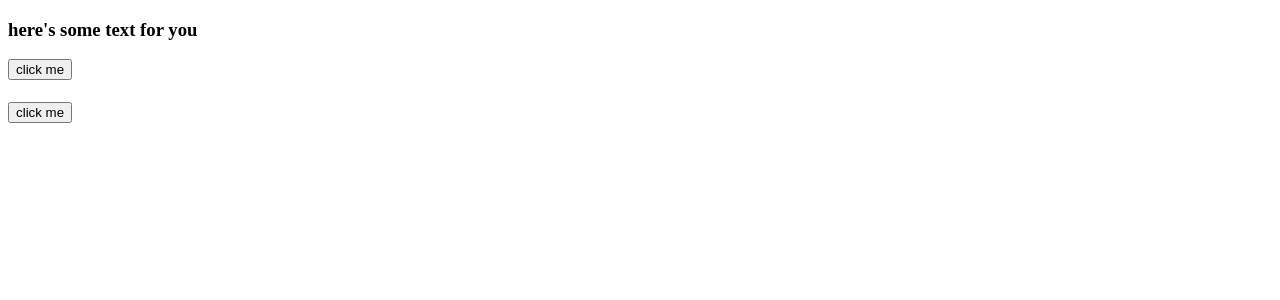
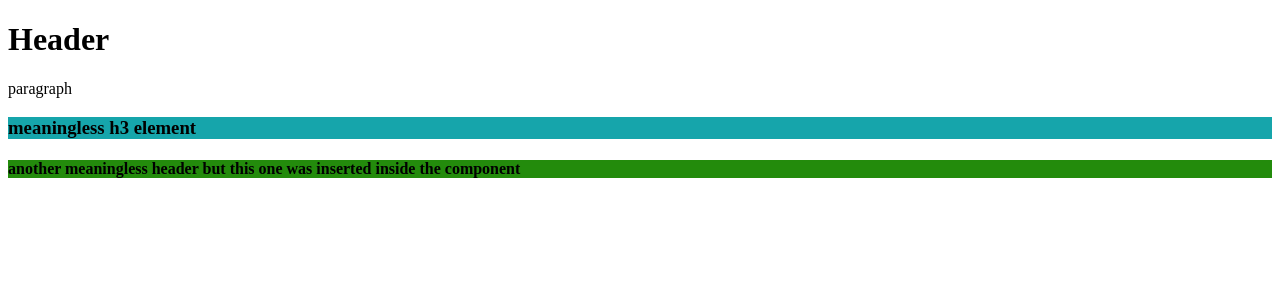
Before and after one commit to joej326/angular2-project-1, an Angular app: page / in a window 1280 px wide. Shown: the top 300 px of the page. Built offline with nearby package versions, Linux system fonts and the light colour scheme.

Commit message:
added ng-content child and parent components

```diff
--- a/src/app/app.component.html
+++ b/src/app/app.component.html
@@ -1 +1 @@
-<app-reference-example></app-reference-example>
+<app-ng-content-parent></app-ng-content-parent>
--- a/src/app/app.module.ts
+++ b/src/app/app.module.ts
@@ -13,6 +13,8 @@ import { ModelTesterComponent } from './model-tester/model-tester.component';
 import { OutputTesterParentComponent } from './output-tester-parent/output-tester-parent.component';
 import { OutputTesterChildComponent } from './output-tester-parent/output-tester-child/output-tester-child.component';
 import { ReferenceExampleComponent } from './reference-example/reference-example.component';
+import { NgContentParentComponent } from './ng-content-parent/ng-content-parent.component';
+import { NgContentChildComponent } from './ng-content-parent/ng-content-child/ng-content-child.component';
 
 
 
@@ -31,7 +33,9 @@ import { ReferenceExampleComponent } from './reference-example/reference-example
     ModelTesterComponent,
     OutputTesterParentComponent,
     OutputTesterChildComponent,
-    ReferenceExampleComponent
+    ReferenceExampleComponent,
+    NgContentParentComponent,
+    NgContentChildComponent
   ],
   imports: [
     BrowserModule,
--- /dev/null
+++ b/src/app/ng-content-parent/ng-content-child/ng-content-child.component.css
@@ -0,0 +1,3 @@
+h3{
+  background: #16a5ab;
+}
--- /dev/null
+++ b/src/app/ng-content-parent/ng-content-child/ng-content-child.component.html
@@ -0,0 +1,9 @@
+
+<!-- ng-content is a tag to tell angular where content will be inserted if content is inserted
+between the opening and closing tags of a component (see the parent component) -->
+<div>
+  <h1>Header</h1>
+  <p>paragraph</p>
+  <h3>meaningless h3 element</h3>
+  <ng-content></ng-content>
+</div>
--- /dev/null
+++ b/src/app/ng-content-parent/ng-content-child/ng-content-child.component.ts
@@ -0,0 +1,15 @@
+import { Component, OnInit } from '@angular/core';
+
+@Component({
+  selector: 'app-ng-content-child',
+  templateUrl: './ng-content-child.component.html',
+  styleUrls: ['./ng-content-child.component.css']
+})
+export class NgContentChildComponent implements OnInit {
+
+  constructor() { }
+
+  ngOnInit() {
+  }
+
+}
--- /dev/null
+++ b/src/app/ng-content-parent/ng-content-parent.component.css
@@ -0,0 +1,3 @@
+.button-two{
+  background: #238b0c;
+}
--- /dev/null
+++ b/src/app/ng-content-parent/ng-content-parent.component.html
@@ -0,0 +1,7 @@
+
+<!-- here we are inserting content inside the child component.
+by default, this doesnt work unless we have ng-content inside the child to tell us where
+this content will be injected -->
+<app-ng-content-child>
+  <h4 class="button-two">another meaningless header but this one was inserted inside the component</h4>
+</app-ng-content-child>
--- /dev/null
+++ b/src/app/ng-content-parent/ng-content-parent.component.ts
@@ -0,0 +1,15 @@
+import { Component, OnInit } from '@angular/core';
+
+@Component({
+  selector: 'app-ng-content-parent',
+  templateUrl: './ng-content-parent.component.html',
+  styleUrls: ['./ng-content-parent.component.css']
+})
+export class NgContentParentComponent implements OnInit {
+
+  constructor() { }
+
+  ngOnInit() {
+  }
+
+}
```
